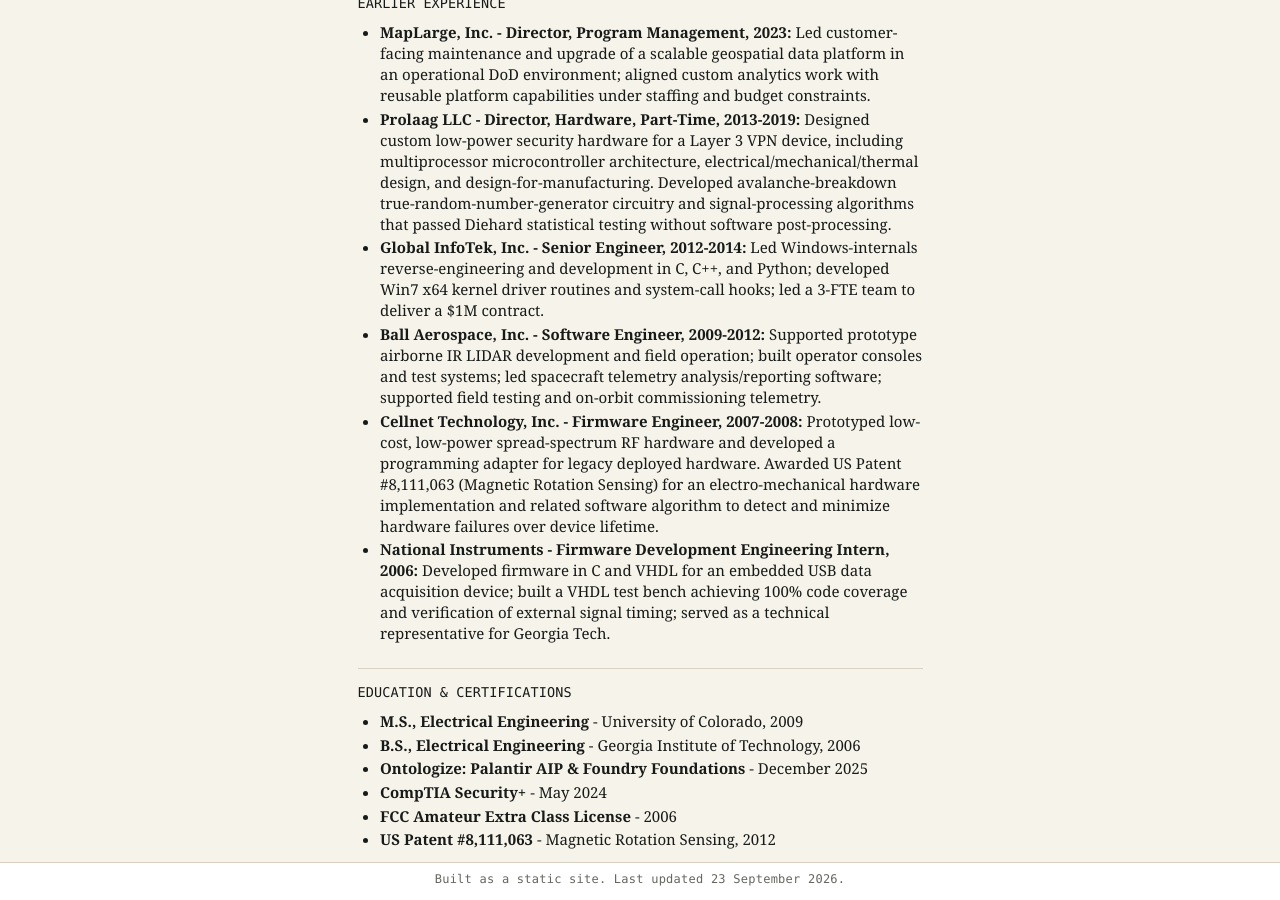
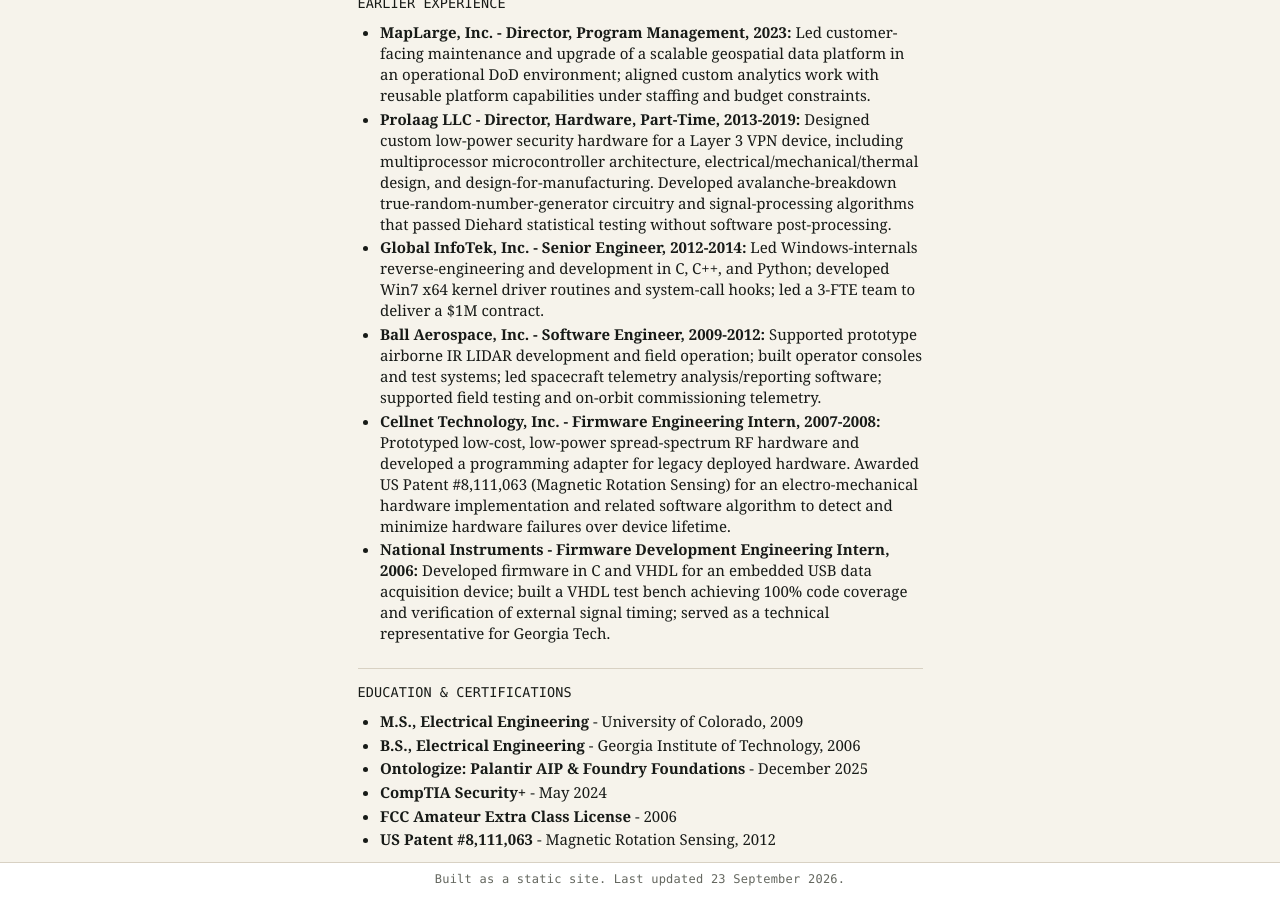
Before and after one commit to tylergraff/tylergraff.github.io, a Jekyll site: the page built from resume.md, in a window 1280 px wide and 900 px high, scrolled down 2609 px. Built offline with Jekyll 4.4.1, drawn with Linux system fonts in a browser that asks for light colours.

Commit message:
update position title

```diff
--- a/resume.md
+++ b/resume.md
@@ -88,7 +88,7 @@ Built and led engineering teams responsible for a custom cybersecurity analytics
 - **Prolaag LLC - Director, Hardware, Part-Time, 2013-2019:** Designed custom low-power security hardware for a Layer 3 VPN device, including multiprocessor microcontroller architecture, electrical/mechanical/thermal design, and design-for-manufacturing. Developed avalanche-breakdown true-random-number-generator circuitry and signal-processing algorithms that passed Diehard statistical testing without software post-processing.
 - **Global InfoTek, Inc. - Senior Engineer, 2012-2014:** Led Windows-internals reverse-engineering and development in C, C++, and Python; developed Win7 x64 kernel driver routines and system-call hooks; led a 3-FTE team to deliver a $1M contract.
 - **Ball Aerospace, Inc. - Software Engineer, 2009-2012:** Supported prototype airborne IR LIDAR development and field operation; built operator consoles and test systems; led spacecraft telemetry analysis/reporting software; supported field testing and on-orbit commissioning telemetry.
-- **Cellnet Technology, Inc. - Firmware Engineer, 2007-2008:** Prototyped low-cost, low-power spread-spectrum RF hardware and developed a programming adapter for legacy deployed hardware. Awarded US Patent #8,111,063 (Magnetic Rotation Sensing) for an electro-mechanical hardware implementation and related software algorithm to detect and minimize hardware failures over device lifetime.
+- **Cellnet Technology, Inc. - Firmware Engineering Intern, 2007-2008:** Prototyped low-cost, low-power spread-spectrum RF hardware and developed a programming adapter for legacy deployed hardware. Awarded US Patent #8,111,063 (Magnetic Rotation Sensing) for an electro-mechanical hardware implementation and related software algorithm to detect and minimize hardware failures over device lifetime.
 - **National Instruments - Firmware Development Engineering Intern, 2006:** Developed firmware in C and VHDL for an embedded USB data acquisition device; built a VHDL test bench achieving 100% code coverage and verification of external signal timing; served as a technical representative for Georgia Tech.
 
 ## Education & Certifications
```
